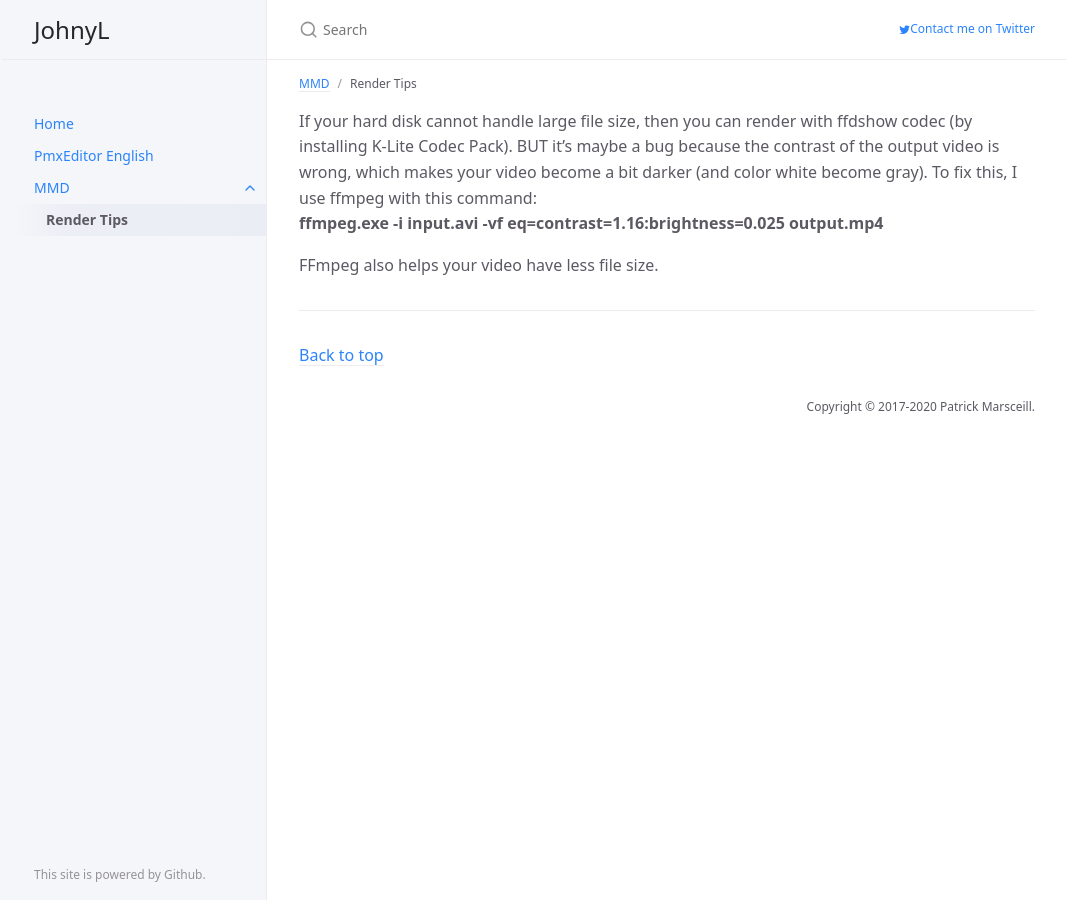
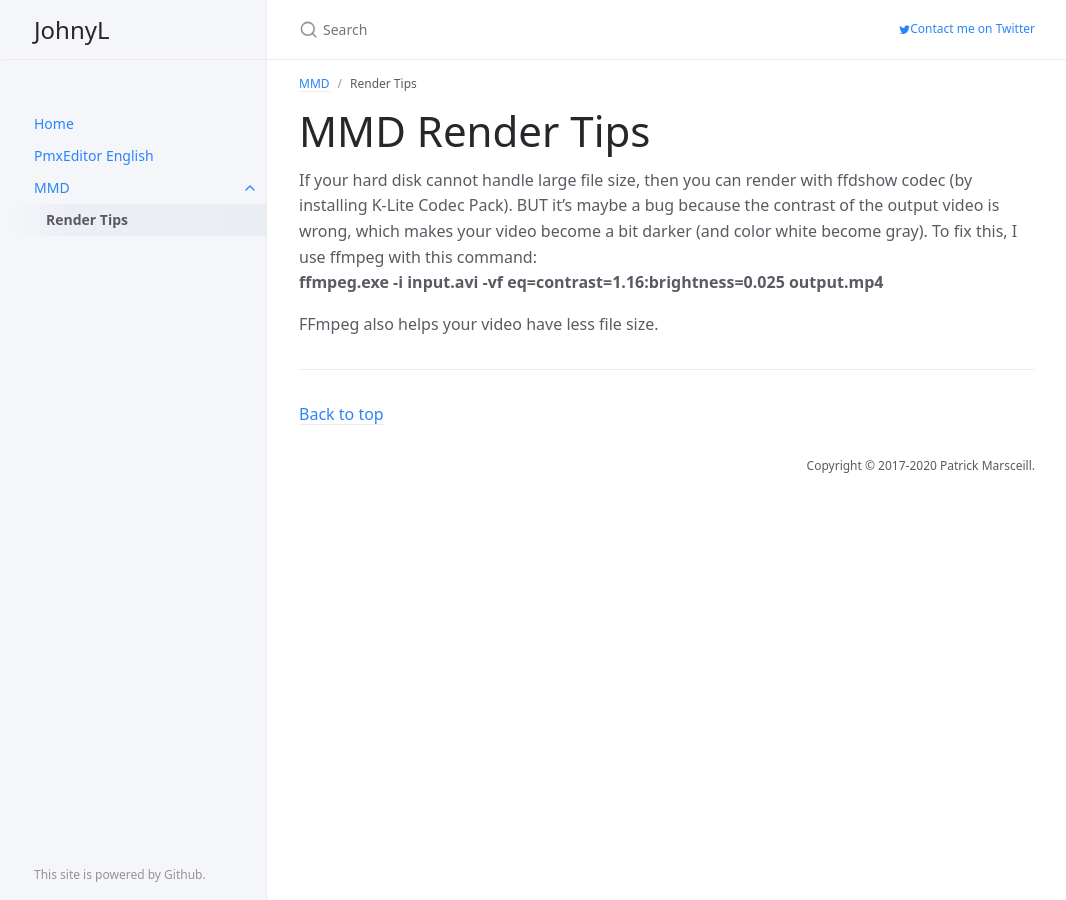
Before and after one commit to johnwithlenon/johnwithlenon.github.io, a Jekyll site: the page built from mmd/render.md, in a window 1280 px wide. Shown: the whole page, without its empty margins (105-1171 px from the left). Built offline with Jekyll 4.4.1, drawn with Linux system fonts in a browser that asks for light colours.

Commit message:
Update render.md

```diff
--- a/mmd/render.md
+++ b/mmd/render.md
@@ -5,7 +5,9 @@ description: "MMD Render Tips"
 parent: MMD
 ---
 
+# MMD Render Tips
 {: .fs-9 }
+
 
 If your hard disk cannot handle large file size, then you can render with ffdshow codec (by installing K-Lite Codec Pack). BUT it's maybe a bug because the contrast of the output video is wrong, which makes your video become a bit darker (and color white become gray). To fix this, I use ffmpeg with this command:<br>
 **ffmpeg.exe -i input.avi -vf eq=contrast=1.16:brightness=0.025 output.mp4**
```
